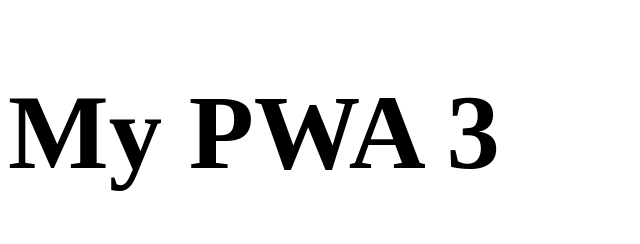
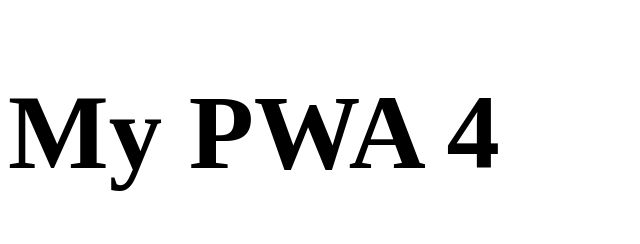
Before and after one commit to AnsifDev/PWA, a plain HTML site: page index.html in a window 1280 px wide. Shown: the top 244 px of the page, without its empty margins (0-640 px from the left). Drawn offline with Linux system fonts and the light colour scheme.

Commit message:
Update index.html

```diff
--- a/index.html
+++ b/index.html
@@ -6,7 +6,7 @@
   </head>
   <body>
 
-    <h1>My PWA 3</h1>
+    <h1>My PWA 4</h1>
 
     <p>This is my first website</p>
 	<script src="js/swLoader.js"></script>
```
